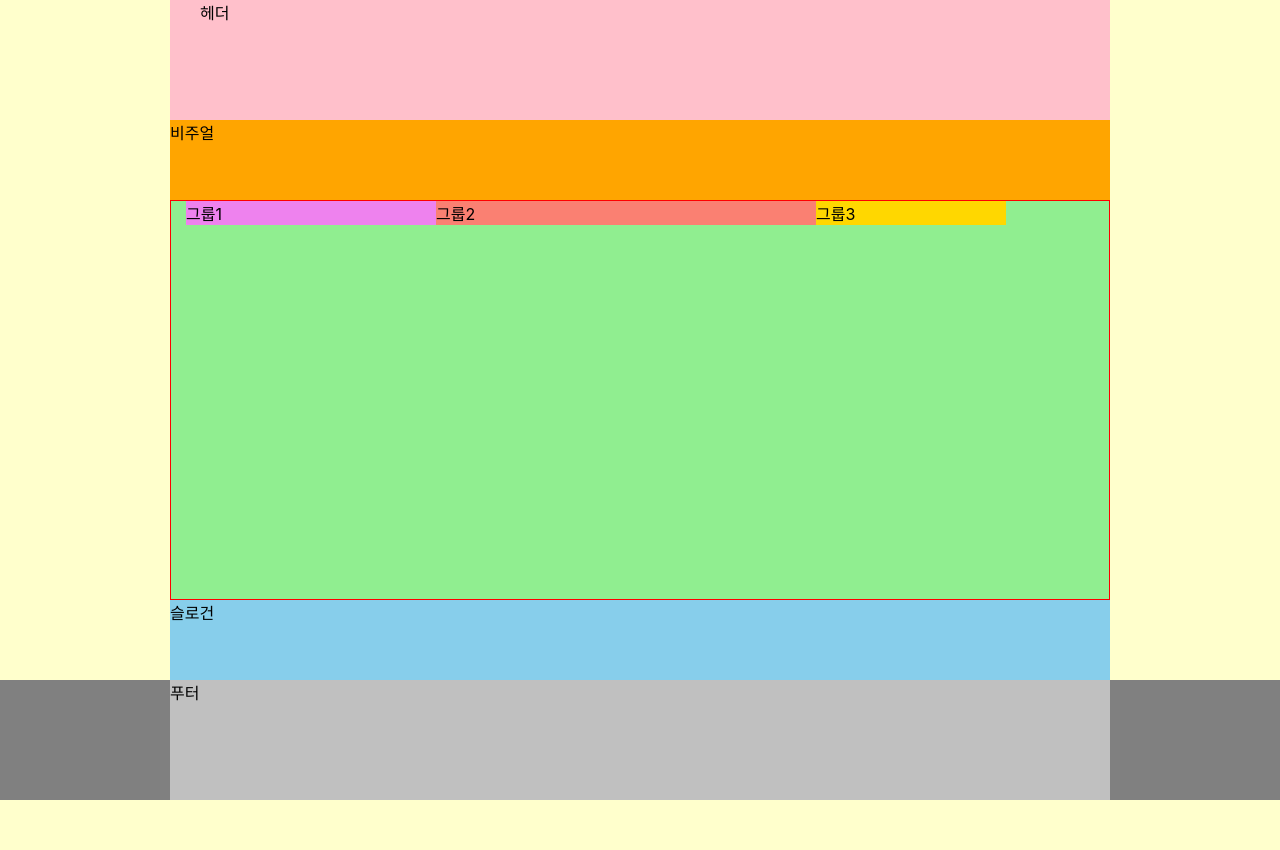
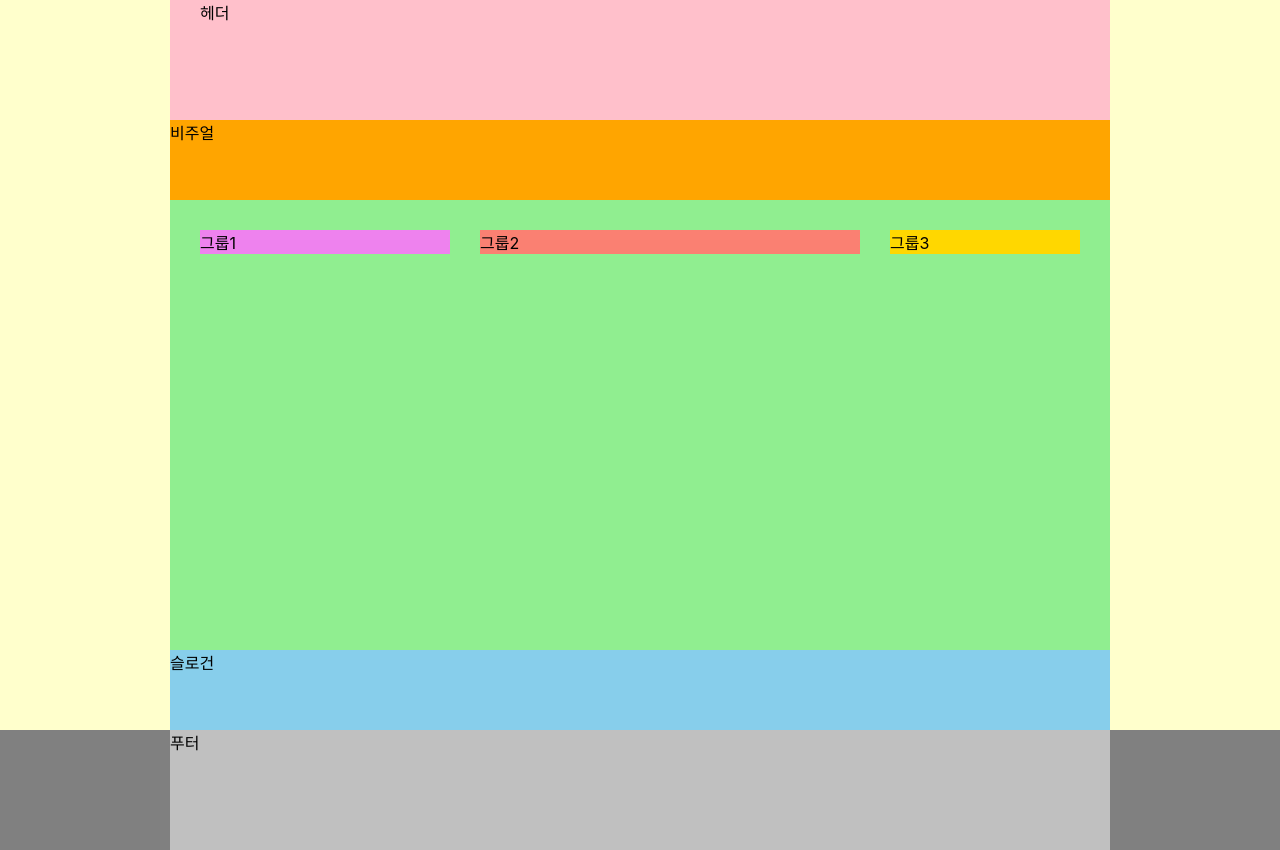
Before and after one commit to rlaeksl/HTML5, a website: page index.html in a window 1280 px wide. Before the commit the page ends 800 px from the top, so only its background shows below. Drawn offline with Linux system fonts and the light colour scheme; a web font is replaced by a local one.

Commit message:
flex를 이용한 메인 레이아웃 완성

```diff
--- a/styles/style.css
+++ b/styles/style.css
@@ -31,10 +31,12 @@ body{
 /* 메인 */
 .main{
   background:lightgreen;
-  border:1px solid red;
-  height:50vh;
-  display:flow-root;
-  padding:0 15px;
+  min-height:450px;
+  display:flex;
+  flex-flow:row nowrap;
+  justify-content: space-between;
+  align-items:flex-start;
+  padding:30px;
 }
 
 .group{
@@ -44,6 +46,7 @@ body{
 .group1{
   background-color: violet;
   width:250px;
+  flex-shrink:2;
 }
 .group2{
   background-color: salmon;
```
